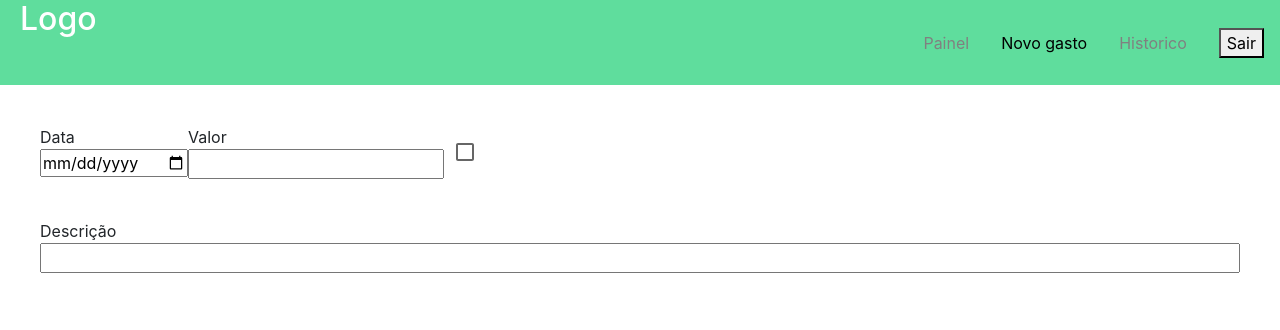
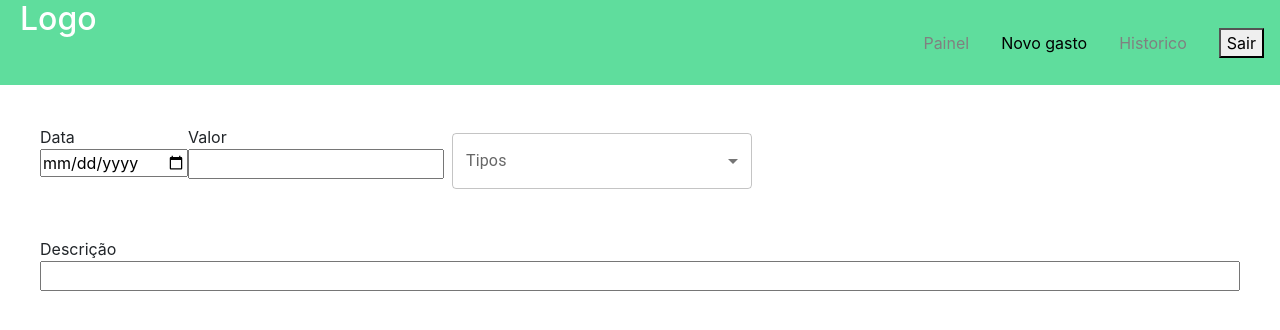
Before and after one commit to pvcdo/personal-finance, a React (Create React App) app: page /novogasto in a window 1280 px wide. Shown: the top 330 px of the page. Built offline with nearby package versions, Linux system fonts and the light colour scheme.

Commit message:
form control with multiple select

```diff
--- a/package.json
+++ b/package.json
@@ -3,10 +3,14 @@
   "version": "0.1.0",
   "private": true,
   "dependencies": {
-    "@material-ui/core": "^4.12.3",
+    "@emotion/react": "^11.7.0",
+    "@emotion/styled": "^11.6.0",
+    "@material-ui/core": "^5.0.0-beta.5",
+    "@mui/material": "^5.2.1",
     "@testing-library/jest-dom": "^5.15.0",
     "@testing-library/react": "^11.2.7",
     "@testing-library/user-event": "^12.8.3",
+    "material-ui": "^0.20.2",
     "react": "^17.0.2",
     "react-dom": "^17.0.2",
     "react-icons": "^4.3.1",
--- /dev/null
+++ b/src/components/OpenSelection/index.js
@@ -0,0 +1,69 @@
+import * as React from 'react';
+import { useTheme } from '@mui/material/styles';
+import OutlinedInput from '@mui/material/OutlinedInput';
+import InputLabel from '@mui/material/InputLabel';
+import MenuItem from '@mui/material/MenuItem';
+import FormControl from '@mui/material/FormControl';
+import Select from '@mui/material/Select';
+
+const ITEM_HEIGHT = 48;
+const ITEM_PADDING_TOP = 8;
+const MenuProps = {
+  PaperProps: {
+    style: {
+      maxHeight: ITEM_HEIGHT * 4.5 + ITEM_PADDING_TOP,
+      width: 250,
+    },
+  },
+};
+
+function getStyles(name, personName, theme) {
+  return {
+    fontWeight:
+      personName.indexOf(name) === -1
+        ? theme.typography.fontWeightRegular
+        : theme.typography.fontWeightMedium,
+  };
+}
+
+export default function MultipleSelect(props) {
+  const theme = useTheme();
+  const [personName, setPersonName] = React.useState([]);
+
+  const handleChange = (event) => {
+    const {
+      target: { value },
+    } = event;
+    setPersonName(
+      // On autofill we get a the stringified value.
+      typeof value === 'string' ? value.split(',') : value,
+    );
+  };
+
+  return (
+    <div>
+      <FormControl sx={{ m: 1, width: 300 }}>
+        <InputLabel id="demo-multiple-name-label">Tipos</InputLabel>
+        <Select
+          labelId="demo-multiple-name-label"
+          id="demo-multiple-name"
+          multiple
+          value={personName}
+          onChange={handleChange}
+          input={<OutlinedInput label="Name" />}
+          MenuProps={MenuProps}
+        >
+          {props.options.map((name) => (
+            <MenuItem
+              key={name}
+              value={name}
+              style={getStyles(name, personName, theme)}
+            >
+              {name}
+            </MenuItem>
+          ))}
+        </Select>
+      </FormControl>
+    </div>
+  );
+}
--- a/src/pages/NovoGasto/index.js
+++ b/src/pages/NovoGasto/index.js
@@ -1,5 +1,5 @@
 import Navbar from '../../components/Navbar';
-import Checkbox from '@mui/material/Checkbox';
+import MultipleSelect from '../../components/OpenSelection'
 
 import React from "react";
 
@@ -29,7 +29,10 @@ const NovoGasto = () => {
                         <input id='valor' type='number' value=''/>
                     </div>
                     <div style={{display: 'flex', flexDirection:'row'}}>
-                        <Checkbox label='Bernardo' />
+                        <MultipleSelect options={[
+                            'c/c',
+                            'Bernardo',
+                        ]} />
                     </div>
                 </div>
                 <div style={formStyle}>
```
Also changed, not shown: 1 other file (tests, documents, lock files or other folders).
